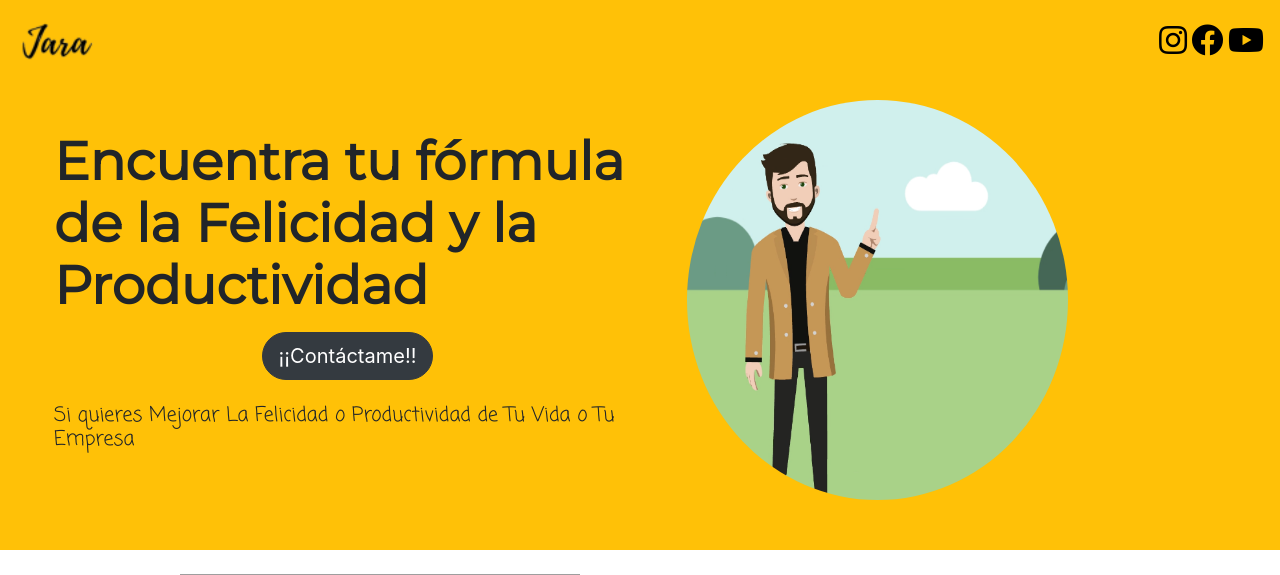
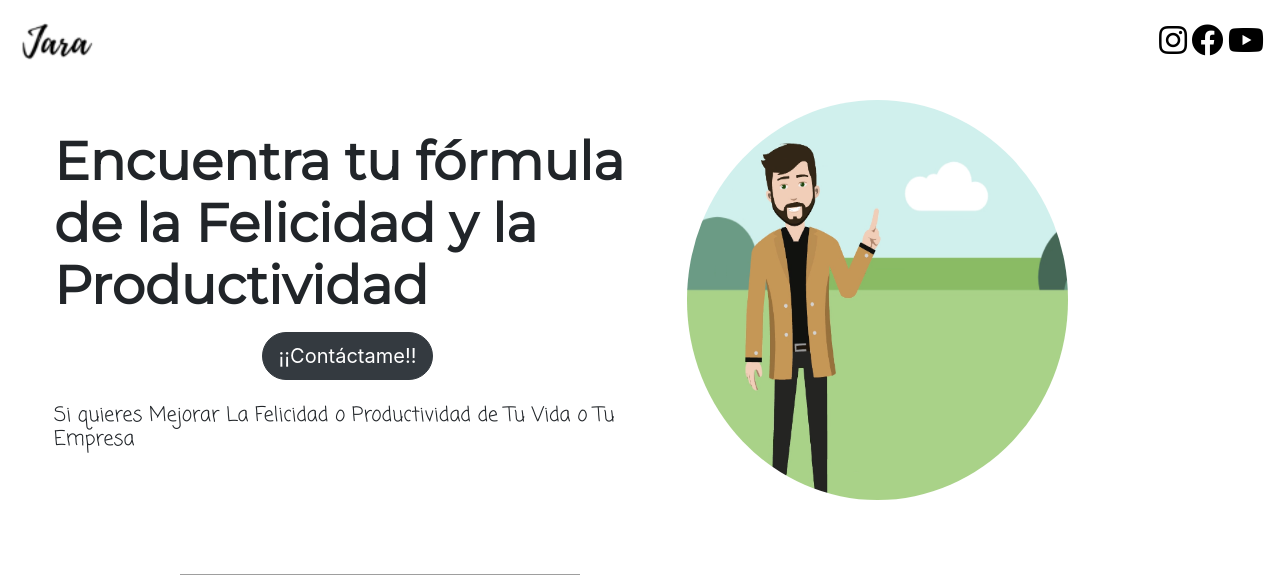
Before and after one commit to scam627/happy-project, a PHP site: page /index.php in a window 1280 px wide. Shown: the top 575 px of the page. Run offline with PHP 8.4, Linux system fonts and the light colour scheme; some libraries are stand-ins or nearby versions; some web fonts are replaced; grey boxes are pictures that could not be loaded.

Commit message:
update index

```diff
--- a/index.php
+++ b/index.php
@@ -29,12 +29,12 @@
 <section id="banner">
 	<div class="pos-f-t">
 		<!-- <div class="collapse" id="navbarToggleExternalContent">
-			<div class="bg-warning p-4">
+			<div class="bg-blue p-4">
 				<h5 class="text-white h4">aAndres Mauricio Jaramillo Alvarez</h5>
 				<span class="text-white">Toggleable via the navbar brand.</span>
 			</div>
 		</div> -->
-		<nav class="navbar navbar-dark bg-warning fixed-top shadow">
+		<nav class="navbar navbar-dark bg-blue fixed-top shadow">
 			<img src="./assets/images/logo_jara.png" alt="">
 			<!-- <button type="button" class="btn btn-light">
 				<b>
@@ -53,7 +53,7 @@
 	</div>
 </section>
 <section id="intro">
-	<div class="bg-warning container-fluid">
+	<div class="bg-blue container-fluid">
 		<div class="row mx-2" style="padding-top: 100px; padding-bottom: 50px">
 			<div class="col-xl-6 mb-3 mx-3">
 				<h1>Encuentra tu fórmula de la Felicidad y la Productividad</h1>
@@ -81,7 +81,7 @@
 		aria-hidden="true">
 		<div class="modal-dialog" role="document">
 			<div class="modal-content">
-				<div class="modal-header bg-warning">
+				<div class="modal-header bg-blue">
 					<h5 class="modal-title" id="exampleModalLabel">Nuevo Mensaje</h5>
 					<button type="button" class="close" data-dismiss="modal" aria-label="Close">
 						<span aria-hidden="true">&times;</span>
@@ -173,7 +173,7 @@
 	</div>
 </section>
 <section>
-	<div class="container-fluid pb-4 bg-warning">
+	<div class="container-fluid pb-4 bg-blue">
 		<div class="row my-5 mx-6">
 			<div class="col-lg-8">
 				<h1>¿ El café te hace feliz ?</h1>
@@ -254,8 +254,8 @@
 	</div>
 </section>
 <section>
-	<footer class="container-fluid bg-warning">
-		<nav class="navbar navbar-dark bg-warning shadow justify-content-center">
+	<footer class="container-fluid bg-blue">
+		<nav class="navbar navbar-dark bg-blue shadow justify-content-center">
 			<!-- <img src="./assets/images/logo_jara.png" alt=""> -->
 			<!-- <button type="button" class="btn btn-dark">
 				<b>
```
